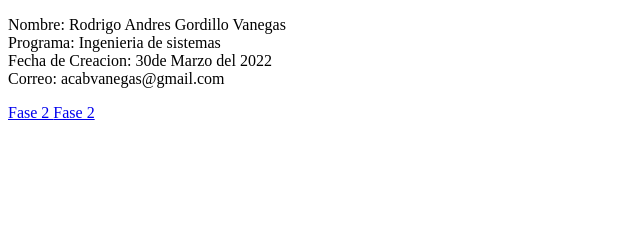
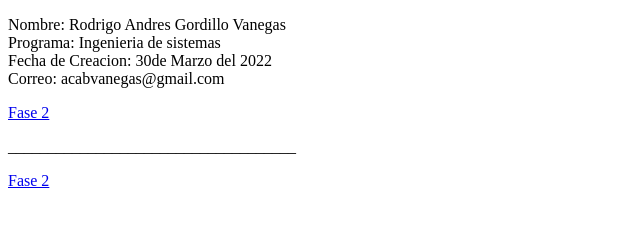
Before and after one commit to andres1954/DSW-RODRIGO_GORDILLO, a plain HTML site: page index.html in a window 1280 px wide. Shown: the part 105-332 px from the top of the page, without its empty margins (0-640 px from the left). Drawn offline with Linux system fonts and the light colour scheme.

Commit message:
actualizacion
4

```diff
--- a/index.html
+++ b/index.html
@@ -15,6 +15,7 @@
     Correo: acabvanegas@gmail.com </p>
 
     <a href="Fase 2/desing.html"> Fase 2 </a>
+    <p>____________________________________</p>
     <a href="Fase3/index.html"> Fase 2 </a>
 </body>
 </html>
```
